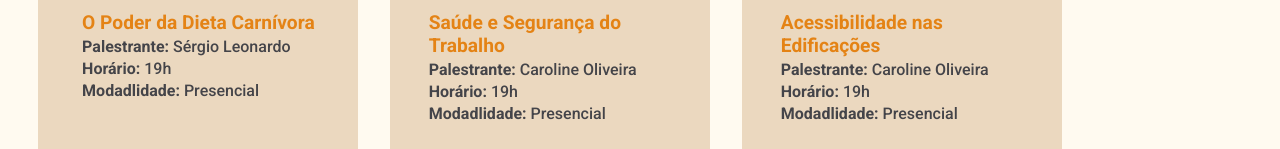
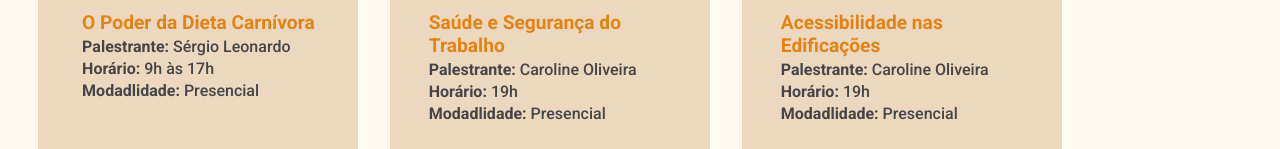
Before and after one commit to daiaanebarbosaf/anhangueraiguatemi, a React (Vite) app: page /courses in a window 1280 px wide. Shown: the part 2179-2328 px from the top of the page. Built offline with nearby package versions, Linux system fonts and the light colour scheme.

Commit message:
[KAN-3][Courses] - Adicionar novo Curso de Férias

```diff
--- a/src/pages/Cources/Courses.tsx
+++ b/src/pages/Cources/Courses.tsx
@@ -127,7 +127,7 @@ export function Courses() {
                             <Course
                                 image={sergio}
                                 topic="O Poder da Dieta Carnívora"
-                                timeAndDate="19h"
+                                timeAndDate="9h às 17h"
                                 speaker="Sérgio Leonardo"
                                 modality="Presencial"
                                 url="https://doity.com.br/anhangueracf-nutri"
```
